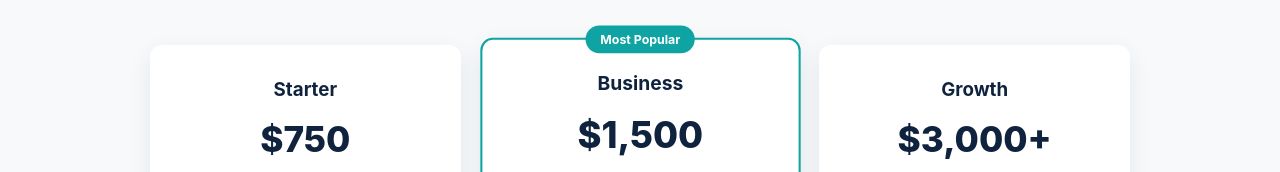
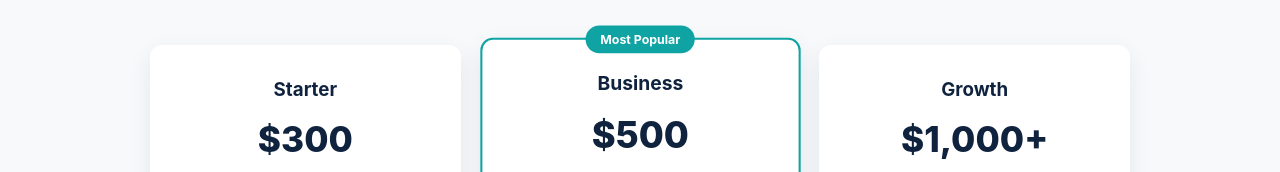
Before and after one commit to g3techus/small-biz-landing-page, a website: page index.html in a window 1280 px wide. Shown: the part 2021-2193 px from the top of the page. Drawn offline with Linux system fonts and the light colour scheme.

Commit message:
Update pricing tiers to $300/$500/$1,000+

```diff
--- a/index.html
+++ b/index.html
@@ -133,7 +133,7 @@
       <div class="price-cards">
         <div class="price-card">
           <h3>Starter</h3>
-          <p class="price">$750</p>
+          <p class="price">$300</p>
           <p class="price-desc">One-page site for solo businesses just getting online.</p>
           <ul>
             <li>1 page</li>
@@ -146,7 +146,7 @@
         <div class="price-card featured">
           <p class="badge">Most Popular</p>
           <h3>Business</h3>
-          <p class="price">$1,500</p>
+          <p class="price">$500</p>
           <p class="price-desc">Full site for businesses ready to grow their presence.</p>
           <ul>
             <li>Up to 5 pages</li>
@@ -158,7 +158,7 @@
         </div>
         <div class="price-card">
           <h3>Growth</h3>
-          <p class="price">$3,000+</p>
+          <p class="price">$1,000+</p>
           <p class="price-desc">For businesses that need booking, e-commerce, or custom features.</p>
           <ul>
             <li>Unlimited pages</li>
```
